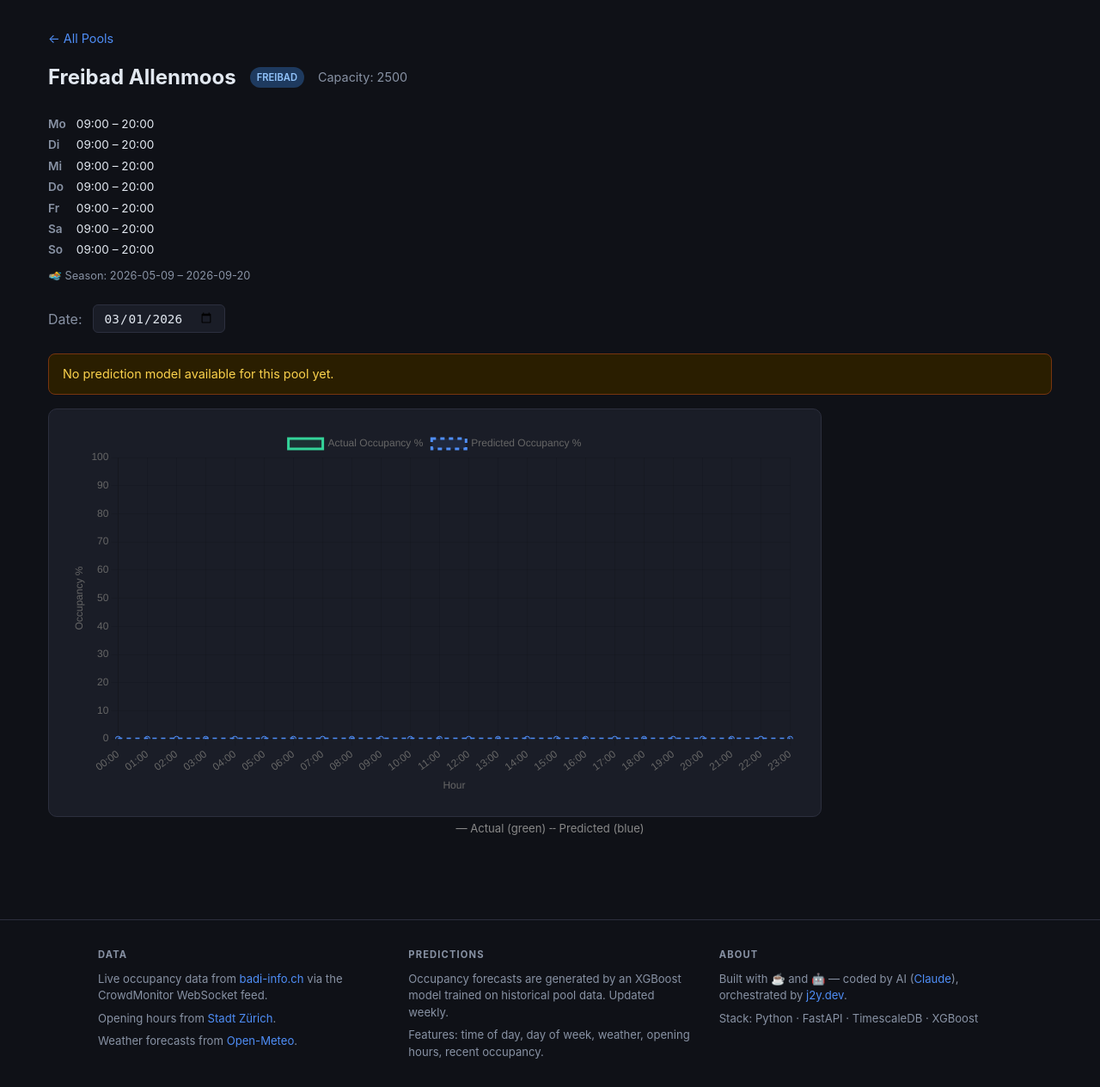
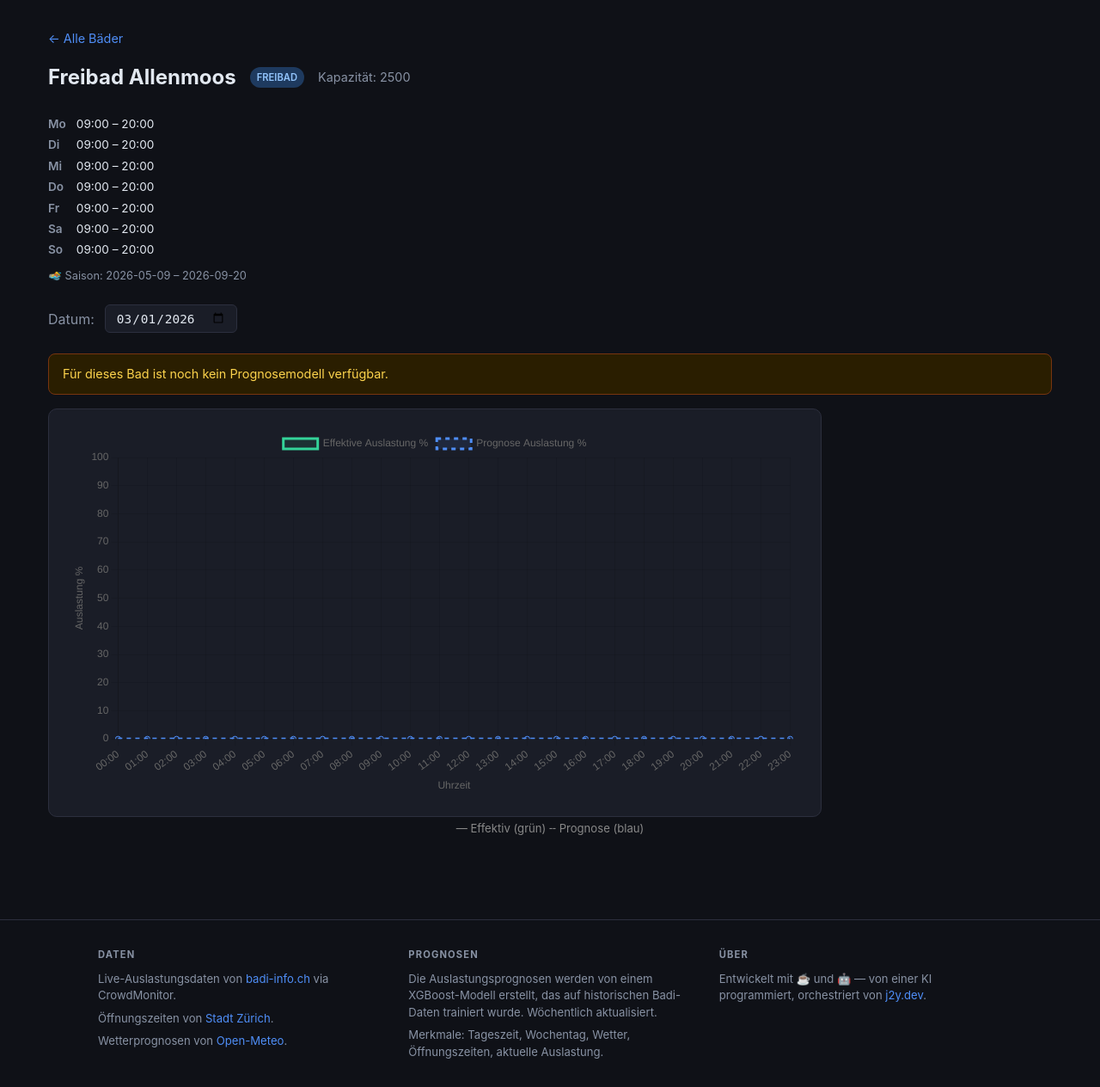
Before and after one commit to mekanics/badifrei, a FastAPI app: page /dashboard/pools/fb001 in a window 1280 px wide. Shown: the part 51-1315 px from the top of the page at 86% size. Run offline with FastAPI, Linux system fonts and the light colour scheme; some libraries are stand-ins or nearby versions.

Commit message:
feat: translate dashboard to German (Swiss spelling)

```diff
--- a/api/templates/base.html
+++ b/api/templates/base.html
@@ -1,11 +1,13 @@
 <!DOCTYPE html>
-<html lang="en">
+<html lang="de">
+
 <head>
   <meta charset="utf-8">
   <meta name="viewport" content="width=device-width, initial-scale=1">
   <title>{% block title %}Badi Predictor{% endblock %}</title>
   <link rel="stylesheet" href="/static/style.css">
 </head>
+
 <body>
   <nav class="navbar">
     <a href="/" class="nav-brand">🏊 Badi Predictor</a>
@@ -16,22 +18,22 @@
   <footer class="site-footer">
     <div class="footer-inner">
       <div class="footer-col">
-        <span class="footer-heading">Data</span>
-        <p>Live occupancy data from <a href="https://badi-info.ch" target="_blank" rel="noopener">badi-info.ch</a> via the CrowdMonitor WebSocket feed.</p>
-        <p>Opening hours from <a href="https://www.stadt-zuerich.ch/de/stadtleben/sport-und-erholung/sport-und-badeanlagen.html" target="_blank" rel="noopener">Stadt Zürich</a>.</p>
-        <p>Weather forecasts from <a href="https://open-meteo.com" target="_blank" rel="noopener">Open-Meteo</a>.</p>
+        <span class="footer-heading">Daten</span>
+        <p>Live-Auslastungsdaten von <a href="https://badi-info.ch" target="_blank" rel="noopener">badi-info.ch</a> via CrowdMonitor.</p>
+        <p>Öffnungszeiten von <a href="https://www.stadt-zuerich.ch/de/stadtleben/sport-und-erholung/sport-und-badeanlagen.html" target="_blank" rel="noopener">Stadt Zürich</a>.</p>
+        <p>Wetterprognosen von <a href="https://open-meteo.com" target="_blank" rel="noopener">Open-Meteo</a>.</p>
       </div>
       <div class="footer-col">
-        <span class="footer-heading">Predictions</span>
-        <p>Occupancy forecasts are generated by an XGBoost model trained on historical pool data. Updated weekly.</p>
-        <p>Features: time of day, day of week, weather, opening hours, recent occupancy.</p>
+        <span class="footer-heading">Prognosen</span>
+        <p>Die Auslastungsprognosen werden von einem XGBoost-Modell erstellt, das auf historischen Badi-Daten trainiert wurde. Wöchentlich aktualisiert.</p>
+        <p>Merkmale: Tageszeit, Wochentag, Wetter, Öffnungszeiten, aktuelle Auslastung.</p>
       </div>
       <div class="footer-col">
-        <span class="footer-heading">About</span>
-        <p>Built with ☕ and 🤖 — coded by AI (<a href="https://anthropic.com/claude" target="_blank" rel="noopener">Claude</a>), orchestrated by <a href="https://j2y.dev" target="_blank" rel="noopener">j2y.dev</a>.</p>
-        <p>Stack: Python · FastAPI · TimescaleDB · XGBoost</p>
+        <span class="footer-heading">Über</span>
+        <p>Entwickelt mit ☕ und 🤖 — von einer KI programmiert, orchestriert von <a href="https://j2y.dev" target="_blank" rel="noopener">j2y.dev</a>.</p>
       </div>
     </div>
   </footer>
 </body>
+
 </html>
--- a/api/templates/pool.html
+++ b/api/templates/pool.html
@@ -1,12 +1,12 @@
 {% extends "base.html" %}
 {% block title %}{{ pool.name }} — Badi Predictor{% endblock %}
 {% block content %}
-<a href="/" class="back-link">← All Pools</a>
+<a href="/" class="back-link">← Alle Bäder</a>
 <div class="pool-detail-header">
   <h1>{{ pool.name }}</h1>
   <span class="badge badge-{{ pool.type }}">{{ pool.type }}</span>
   {% if pool.max_capacity > 0 %}
-  <span class="capacity-label">Capacity: {{ pool.max_capacity }}</span>
+  <span class="capacity-label">Kapazität: {{ pool.max_capacity }}</span>
   {% endif %}
 </div>
 
@@ -23,26 +23,26 @@
           {% if sched %}
             <td class="day-hours">{{ sched.open }} – {{ sched.close }}</td>
           {% else %}
-            <td class="day-hours closed-day">Closed</td>
+            <td class="day-hours closed-day">Geschlossen</td>
           {% endif %}
         </tr>
       {% endfor %}
       </tbody>
     </table>
     {% if oh.seasonal_open and oh.seasonal_close %}
-    <p class="seasonal-note">🏊 Season: {{ oh.seasonal_open }} – {{ oh.seasonal_close }}</p>
+    <p class="seasonal-note">🏊 Saison: {{ oh.seasonal_open }} – {{ oh.seasonal_close }}</p>
     {% endif %}
   {% else %}
-    <p class="pool-info-muted">Opening hours not available.</p>
+    <p class="pool-info-muted">Öffnungszeiten nicht verfügbar.</p>
   {% endif %}
 </div>
 
 <div class="date-row">
-  <label for="date-picker">Date:</label>
+  <label for="date-picker">Datum:</label>
   <input type="date" id="date-picker">
 </div>
 
-<div id="no-model-msg" class="no-model" style="display:none">No prediction model available for this pool yet.</div>
+<div id="no-model-msg" class="no-model" style="display:none">Für dieses Bad ist noch kein Prognosemodell verfügbar.</div>
 <div class="chart-wrap">
   <canvas id="occupancy-chart"></canvas>
 </div>
@@ -80,7 +80,7 @@
       labels: Array.from({length: 24}, (_, i) => String(i).padStart(2,'0') + ':00'),
       datasets: [
         {
-          label: 'Actual Occupancy %',
+          label: 'Effektive Auslastung %',
           data: Array(24).fill(null),
           borderColor: '#34d399',
           backgroundColor: 'rgba(52,211,153,0.1)',
@@ -90,7 +90,7 @@
           borderDash: [],
         },
         {
-          label: 'Predicted Occupancy %',
+          label: 'Prognose Auslastung %',
           data: Array(24).fill(null),
           borderColor: '#4f8ef7',
           backgroundColor: 'rgba(79,142,247,0.1)',
@@ -104,8 +104,8 @@
     options: {
       responsive: true,
       scales: {
-        y: { min: 0, max: 100, title: { display: true, text: 'Occupancy %' } },
-        x: { title: { display: true, text: 'Hour' } }
+        y: { min: 0, max: 100, title: { display: true, text: 'Auslastung %' } },
+        x: { title: { display: true, text: 'Uhrzeit' } }
       },
       interaction: { mode: 'index', intersect: false },
       plugins: {
@@ -128,7 +128,6 @@
     const isFuture = date > today;
 
     try {
-      // Always fetch predictions
       const predRes = await fetch(`/predict/range?pool_uid=${encodeURIComponent(POOL_UID)}&date=${date}`);
       if (!predRes.ok) return;
       const predData = await predRes.json();
@@ -137,7 +136,6 @@
       document.getElementById('no-model-msg').style.display = allZero ? 'block' : 'none';
       chart.data.datasets[1].data = predValues;
 
-      // Fetch actuals for past/today
       let actuals = Array(24).fill(null);
       if (isPast || isToday) {
         try {
@@ -145,27 +143,24 @@
           if (histRes.ok) {
             const histData = await histRes.json();
             actuals = histData.actuals.map(a => a.occupancy_pct);
-            // For today: null out future hours
             if (isToday) {
               const currentHour = currentZurichHour();
               actuals = actuals.map((v, i) => i <= currentHour ? v : null);
             }
           }
         } catch (e) {
-          console.warn('History fetch failed', e);
+          console.warn('Verlaufsdaten konnten nicht geladen werden', e);
         }
       }
       chart.data.datasets[0].data = actuals;
-
       chart.update();
 
-      // Update legend note
       const note = document.getElementById('chart-legend-note');
       note.textContent = isFuture
-        ? '╌ Predicted only'
-        : '— Actual (green)  ╌ Predicted (blue)';
+        ? '╌ Nur Prognose'
+        : '— Effektiv (grün)  ╌ Prognose (blau)';
     } catch (e) {
-      console.warn('Predict fetch failed', e);
+      console.warn('Prognosedaten konnten nicht geladen werden', e);
     }
   }
 
```
Also changed, not shown: api/templates/index.html (+13 -15 lines).
